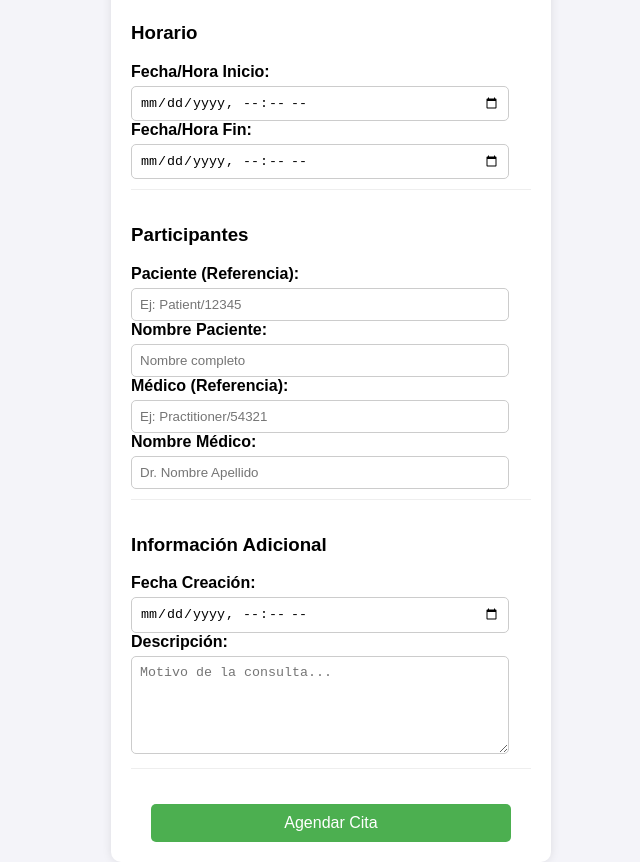
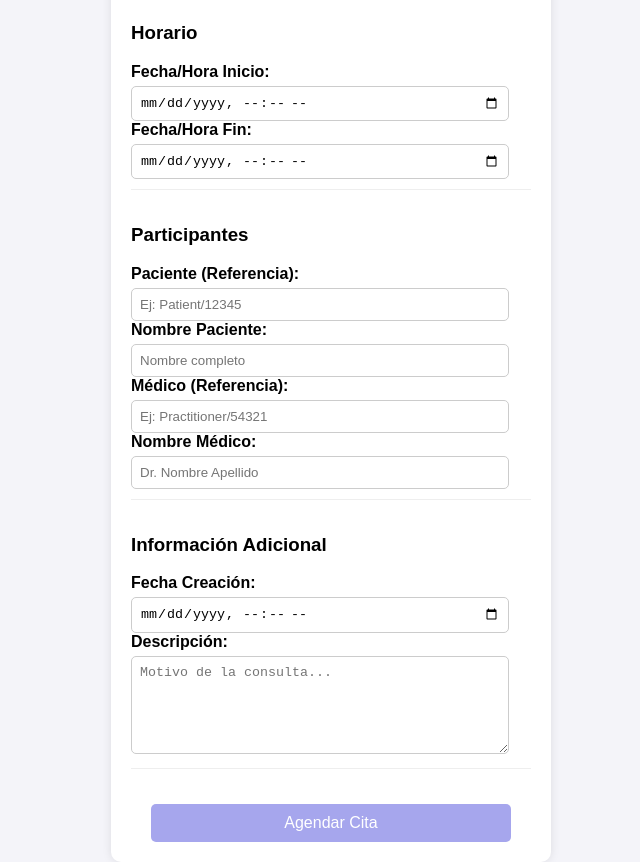
Before and after one commit to SantiagoPinto-2403/Appointment, a plain HTML site: page index.html in a window 1280 px wide. Shown: the part 571-1433 px from the top of the page, without its empty margins (299-939 px from the left). Drawn offline with Linux system fonts and the light colour scheme.

Commit message:
Update index.html

```diff
--- a/index.html
+++ b/index.html
@@ -58,7 +58,7 @@
         button {
             width: 90%;
             padding: 10px;
-            background-color: #4CAF50;
+            background-color: #a6a6ed;
             color: white;
             border: none;
             border-radius: 5px;
@@ -67,7 +67,7 @@
             font-size: 16px;
         }
         button:hover {
-            background-color: #45a049;
+            background-color: #8585d6;
         }
         .form-section {
             width: 100%;
```
